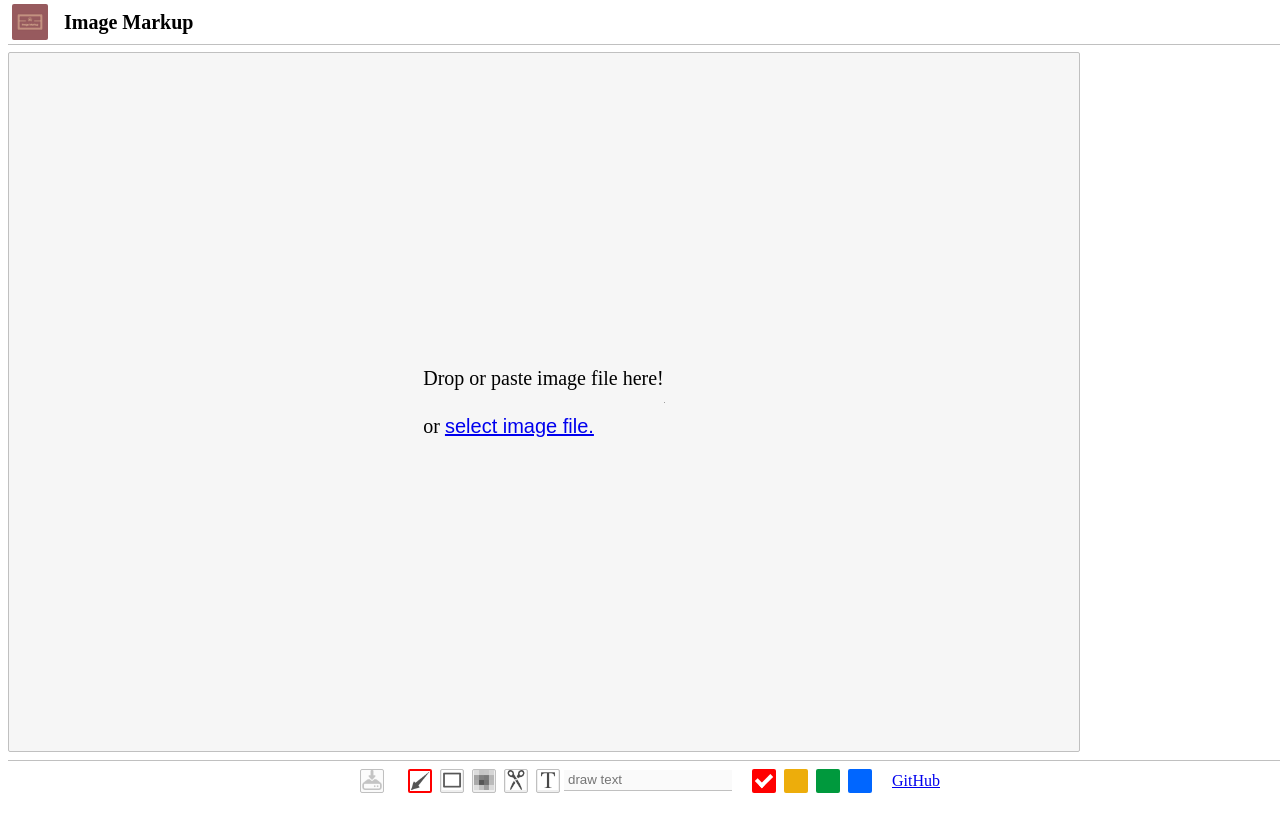
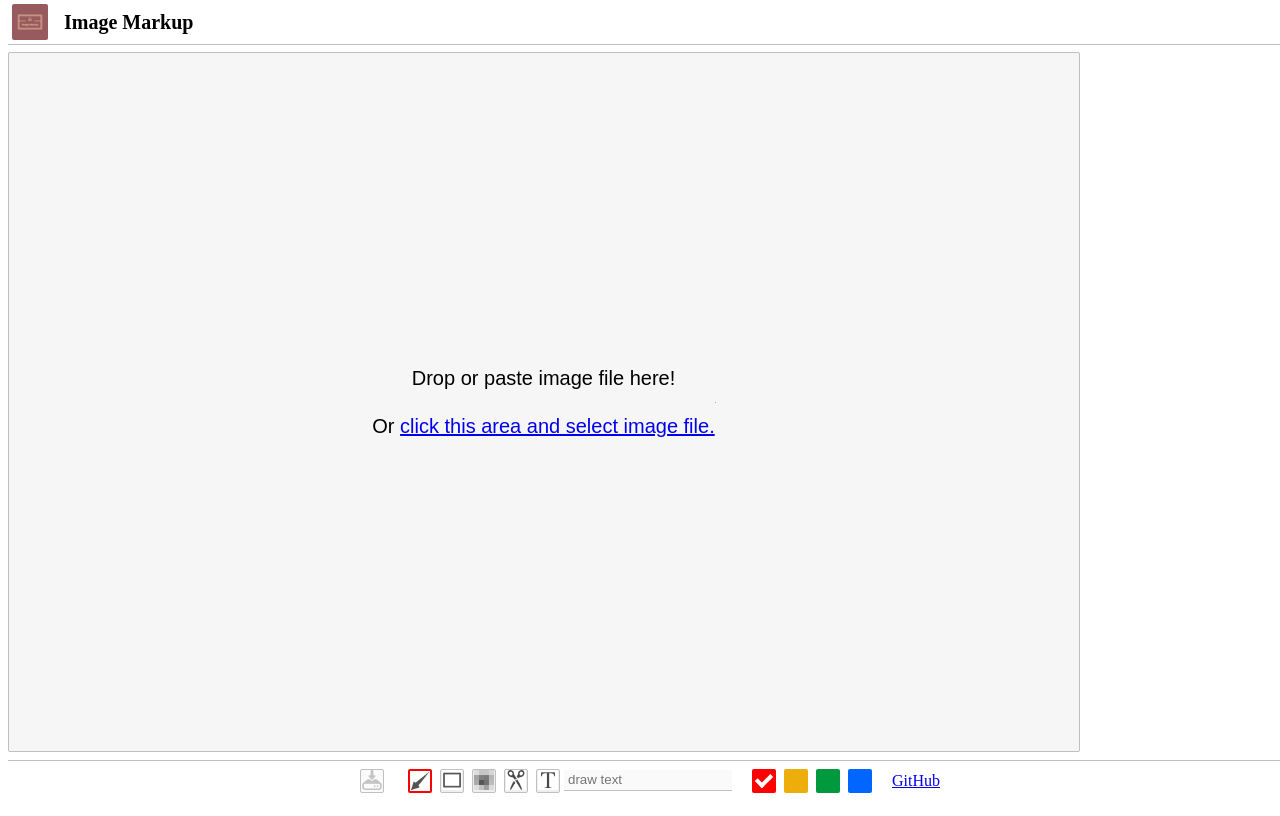
Before and after one commit to mryhryki/image-markup, a React (Vite) app: page / in a window 1280 px wide. Built offline with nearby package versions, Linux system fonts and the light colour scheme.

Commit message:
Update src/components/canvas.tsx

```diff
--- a/src/components/canvas.tsx
+++ b/src/components/canvas.tsx
@@ -2,7 +2,7 @@ import React, { useState } from "react";
 import styled from "styled-components";
 import { PermitFileType } from "../util/config";
 
-const CanvasWrapper = styled.div`
+const CanvasWrapper = styled.button`
   align-items: center;
   background-color: #f6f6f6;
   border-radius: 2px;
@@ -19,14 +19,8 @@ const Message = styled.div`
   line-height: 28px;
 `;
 
-const UploadImageFileButton = styled.button`
-  background: none;
-  border: none;
+const LikeClickableText = styled.span`
   color: #0000ee;
-  display: inline;
-  font-size: 20px;
-  line-height: 28px;
-  padding: 0;
   text-decoration: underline;
 `;
 
@@ -56,13 +50,11 @@ export const Canvas: React.FC<Props> = (props) => {
   const [inputRef, setInputRef] = useState<HTMLInputElement | null>(null);
 
   return (
-    <CanvasWrapper>
+    <CanvasWrapper onClick={showUploadMessage ? () => inputRef?.click() : undefined}>
       {showUploadMessage && (
         <Message>
           <p>Drop or paste image file here!</p>
-          <p>
-            or <UploadImageFileButton onClick={() => inputRef?.click()}>select image file.</UploadImageFileButton>
-          </p>
+          <p>Or <LikeClickableText>click this area and select image file.</LikeClickableText></p>
         </Message>
       )}
       <FitCanvas ref={setCanvasRef} height={1} width={1} />
```
